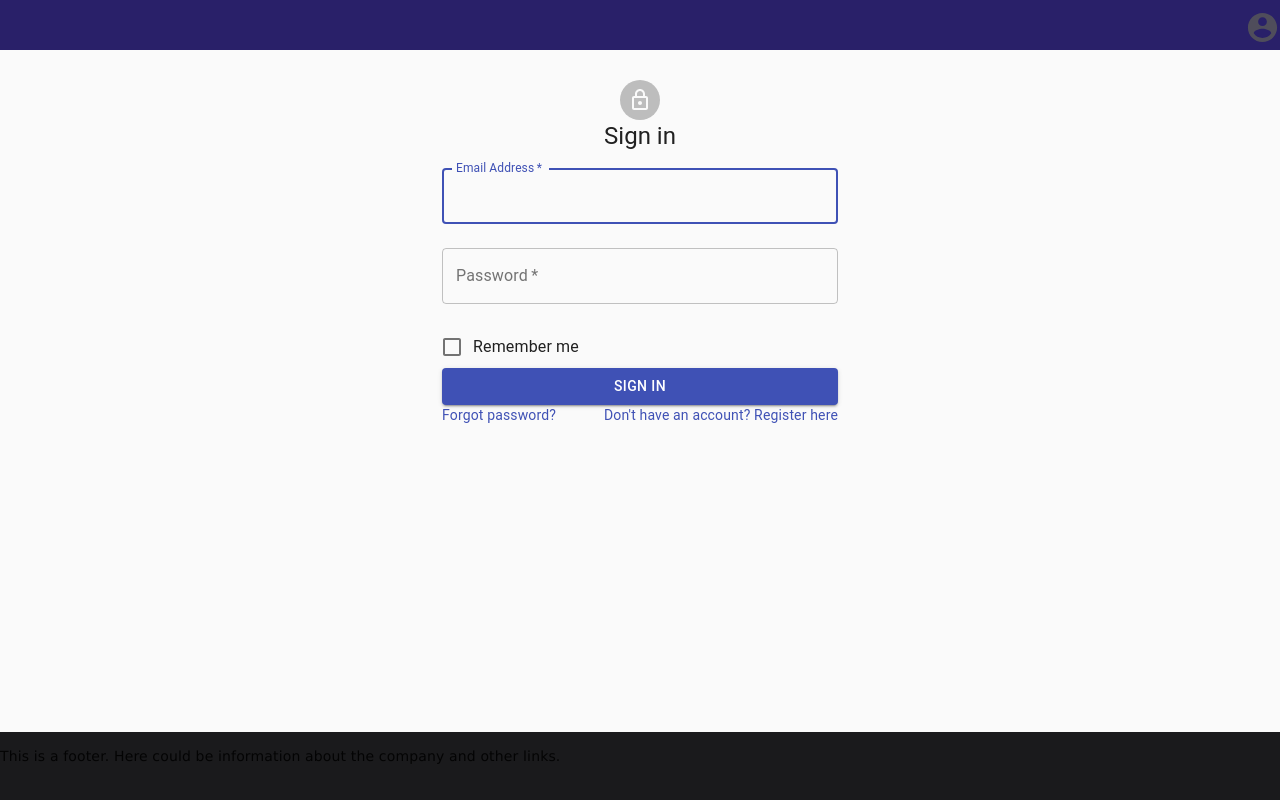
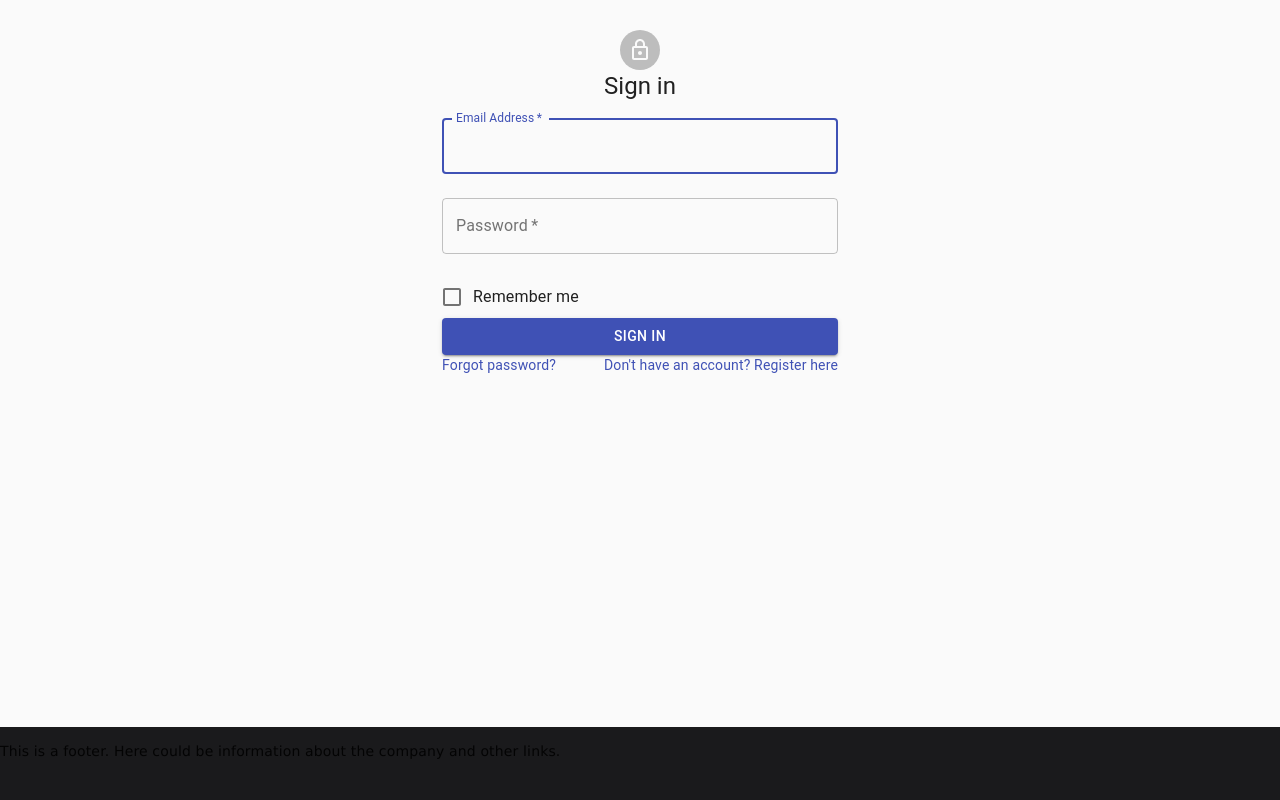
Before and after one commit to VilleTynys-Official/UPrint, a React (Create React App) app in the folder frontend/: page / in a window 1280 px wide. Built offline with nearby package versions, Linux system fonts and the light colour scheme.

Commit message:
Enhance comments and remove header from login&register pages.

```diff
--- a/frontend/src/App.js
+++ b/frontend/src/App.js
@@ -17,13 +17,14 @@ import './App.css';
 
 /** APP LOGIC EXPLAINED:
  * Basically:
- *  1. Signin and register pages redirect to home when AUTHENTICATED
- *  2. Application pages redirect to '/' when NOT AUTHENTICATED.
+ *  1. login and register pages redirect to home when AUTHENTICATED.
+ *  2. if NOT AUTHENTICATED, Application pages redirect to '/' (which is login).
  *
  *
  */
 
 // this is utility function for axios requests (sets token into headers).
+// it is here to make sure that the token is set if it exists in the localStorage.
 if (localStorage.token) {
   setAuthToken(localStorage.token);
 }
@@ -44,7 +45,7 @@ const App = () => {
           ''
         )}
         <div className='Mother-container'>
-          <Header></Header>
+          {isAuthenticated ? <Header></Header> : ''}
           <div className='Main'>
             <Switch>
               <Route
@@ -114,39 +115,4 @@ const App = () => {
   );
 };
 
-// const App = () => {
-//   const authContext = useContext(AuthContext);
-//   const { isAuthenticated } = authContext;
-//   console.log('isAuthenticated says: ', isAuthenticated);
-
-//   return isAuthenticated ? (
-//     <FileState>
-//       <div className='App-container'>
-//         <div className='Navbar-container'>
-//           <Navbar></Navbar>
-//         </div>
-//         <div className='Mother-container'>
-//           <Header></Header>
-//           <div className='Main'>
-//             <Switch>
-//               <Route exact path='/home' component={HomePage}></Route>
-//               <Route exact path='/printers' component={PrintersPage}></Route>
-//               <Route exact path='/settings' component={SettingsPage}></Route>
-//               <Route exact path='/history' component={HistoryPage}></Route>
-//             </Switch>
-//           </div>
-//           <Footer></Footer>
-//         </div>
-//       </div>
-//     </FileState>
-//   ) : (
-//     <div className='App-container'>
-//       <Switch>
-//         <Route exact path='/' component={Login}></Route>
-//         <Route exact path='/register' component={Register}></Route>
-//       </Switch>
-//     </div>
-//   );
-// };
-
 export default App;
```
